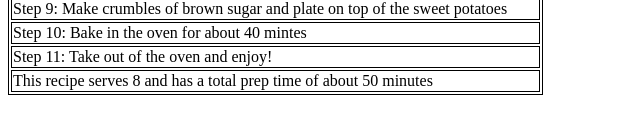
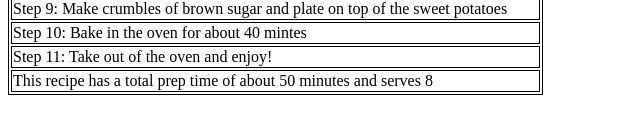
Before and after one commit to patrickfoerster987654321-creator/patrickfoerster987654321-creator.github.io, a plain HTML site: page projects/recipes/2.html in a window 1280 px wide. Shown: the part 509-640 px from the top of the page, 0-640 px from the left. Drawn offline with Linux system fonts and the light colour scheme.

Commit message:
Fixed the mix up of prep time and servings

```diff
--- a/projects/recipes/2.html
+++ b/projects/recipes/2.html
@@ -59,7 +59,7 @@ table, td{
 				<td>Step 11: Take out of the oven and enjoy!</td>
 			</tr>
 			<tr>
-				<td>This recipe serves 8 and has a total prep time of about 50 minutes</td>
+				<td>This recipe has a total prep time of about 50 minutes and serves 8</td>
 			</tr>
 		</table>
 	</body>
```
